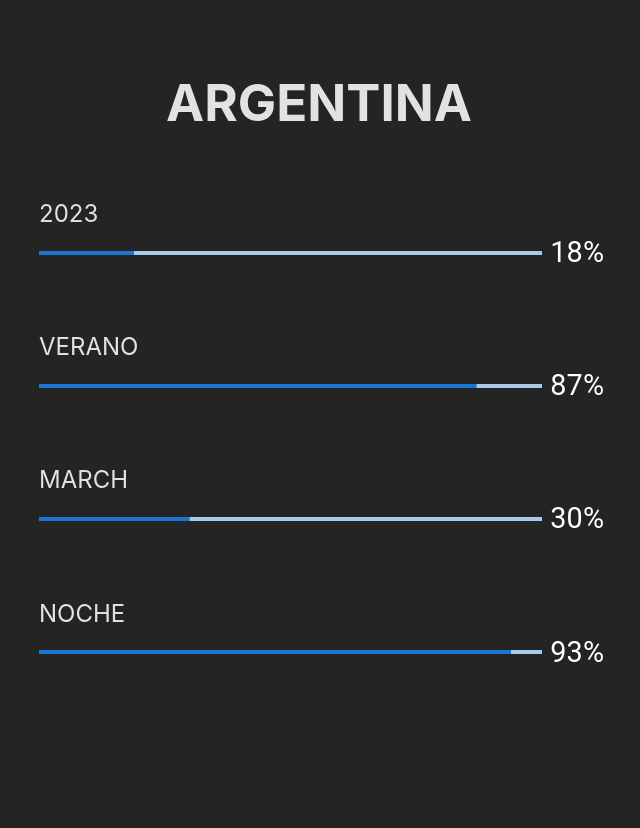
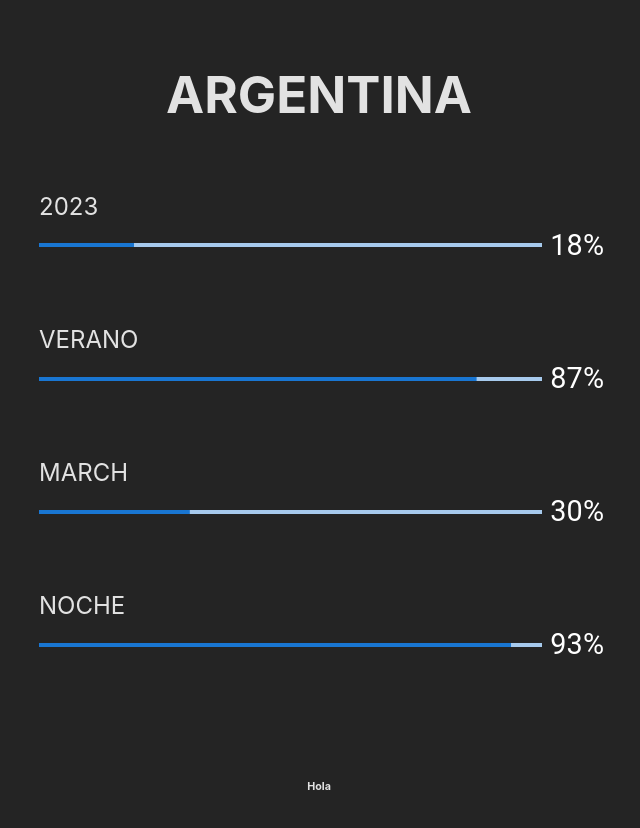
Before and after one commit to Jose-Bocci/time-progress-app, a React (Vite) app: page / in a window 1280 px wide. Shown: the top 828 px of the page, without its empty margins (321-961 px from the left). Before the commit the page ends 800 px from the top, so only its background shows below. Built offline with nearby package versions, Linux system fonts and the light colour scheme.

Commit message:
Update App.jsx

```diff
--- a/src/App.jsx
+++ b/src/App.jsx
@@ -103,6 +103,7 @@ function App() {
             {dayValue} <LinearProgressWithLabel value={dayPercentageValue} />
           </div>
         </div>
+        <h6>Hola</h6>
       </div>
     );
   } catch (error) {
```
